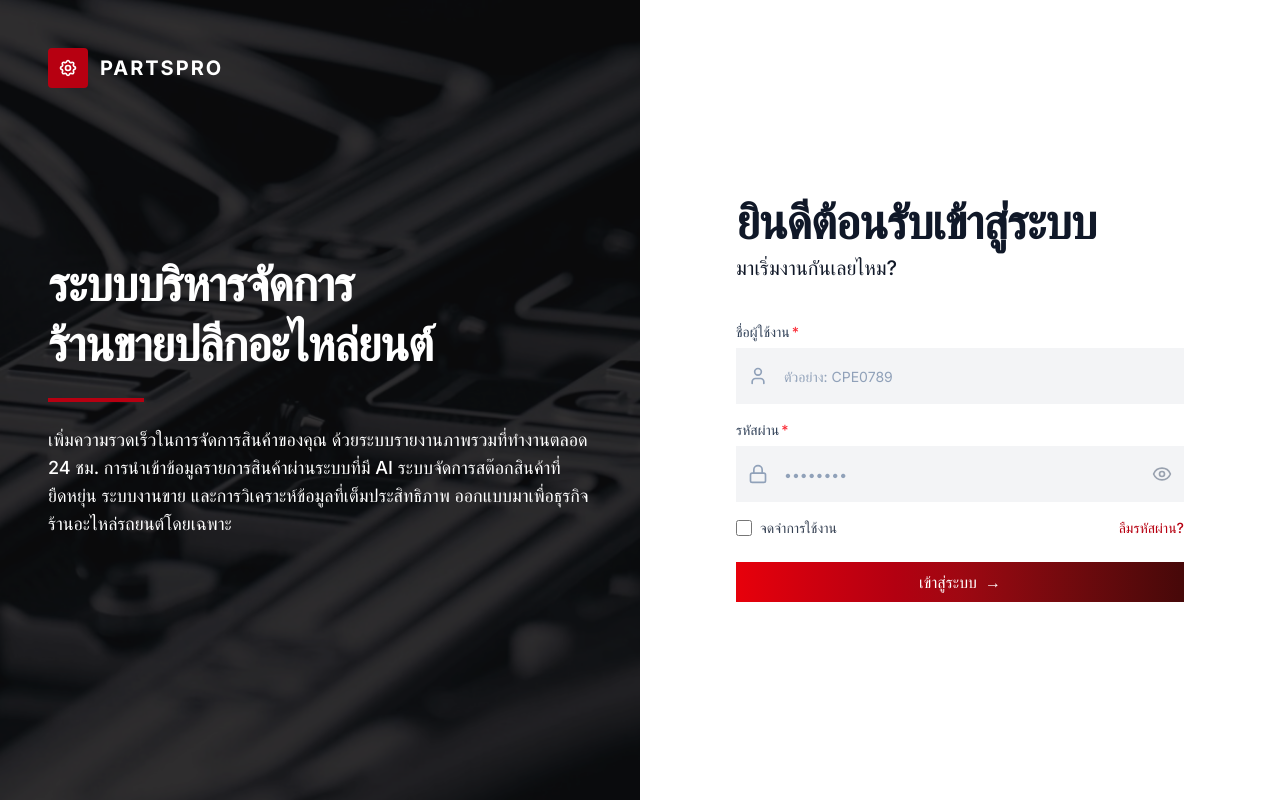
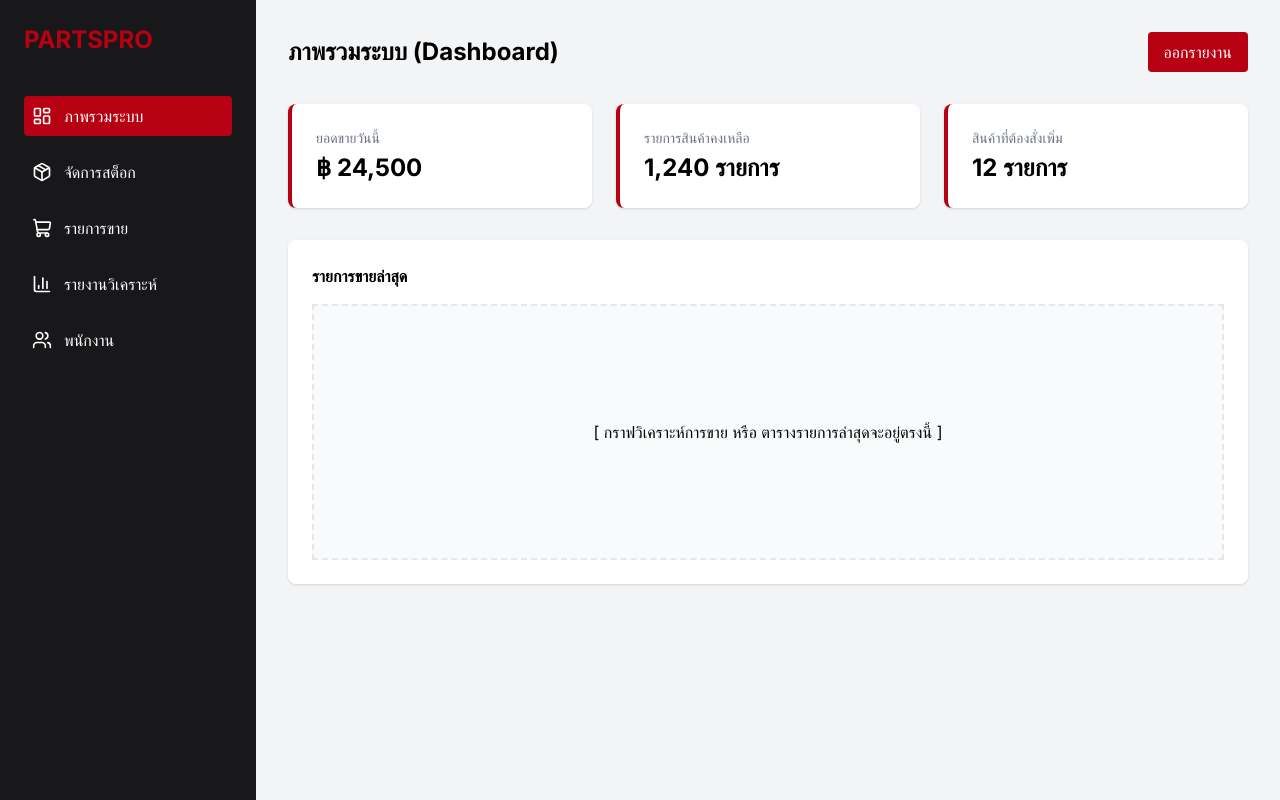
Before and after one commit to pidsana42-lgtm/AutoParts-Retail-Management-Web-Application, a React (Vite) app in the folder frontend/: page /dashboard in a window 1280 px wide. Built offline with nearby package versions, Linux system fonts and the light colour scheme; a web font is replaced by a local one.

Commit message:
fix: login ui

```diff
--- a/frontend/src/App.tsx
+++ b/frontend/src/App.tsx
@@ -1,10 +1,10 @@
-import Login from './app/login/Login';
+import AppRouter from "./app/app_router"
 
 function App() {
   return (
-    <>
-      <Login />
-    </>
+    <div className="App">
+      <AppRouter />
+    </div>
   )
 }
 
--- /dev/null
+++ b/frontend/src/app/app_router.tsx
@@ -0,0 +1,14 @@
+import { Routes, Route } from 'react-router-dom';
+import Login from './login/Login';
+import Dashboard from './owner/dashboard/dashboard';
+
+const AppRouter = () => {
+  return (
+    <Routes>
+      <Route path="/" element={<Login />} />
+      <Route path="/dashboard" element={<Dashboard />} />
+    </Routes>
+  );
+};
+
+export default AppRouter;
--- /dev/null
+++ b/frontend/src/app/owner/dashboard/dashboard.tsx
@@ -0,0 +1,59 @@
+import React from 'react';
+import { LayoutDashboard, Package, ShoppingCart, BarChart3, Users, Settings } from 'lucide-react';
+
+const Dashboard: React.FC = () => {
+  return (
+    <div className="flex min-h-screen bg-gray-100">
+      {/* Sidebar */}
+      <aside className="w-64 bg-zinc-900 text-white p-6">
+        <h2 className="text-2xl font-bold mb-10 text-[#B70011]">PARTSPRO</h2>
+        <nav className="space-y-4">
+          <NavItem icon={<LayoutDashboard size={20}/>} label="ภาพรวมระบบ" active />
+          <NavItem icon={<Package size={20}/>} label="จัดการสต็อก" />
+          <NavItem icon={<ShoppingCart size={20}/>} label="รายการขาย" />
+          <NavItem icon={<BarChart3 size={20}/>} label="รายงานวิเคราะห์" />
+          <NavItem icon={<Users size={20}/>} label="พนักงาน" />
+        </nav>
+      </aside>
+
+      {/* Main Content */}
+      <main className="flex-1 p-8">
+        <header className="flex justify-between items-center mb-8">
+          <h1 className="text-2xl font-bold">ภาพรวมระบบ (Dashboard)</h1>
+          <button className="bg-[#B70011] text-white px-4 py-2 rounded">ออกรายงาน</button>
+        </header>
+
+        {/* Stats Cards */}
+        <div className="grid grid-cols-1 md:grid-cols-3 gap-6 mb-8">
+          <StatCard title="ยอดขายวันนี้" value="฿ 24,500" />
+          <StatCard title="รายการสินค้าคงเหลือ" value="1,240 รายการ" />
+          <StatCard title="สินค้าที่ต้องสั่งเพิ่ม" value="12 รายการ" />
+        </div>
+
+        {/* Chart/Table Placeholder */}
+        <div className="bg-white p-6 rounded-lg shadow-sm">
+          <h3 className="font-bold mb-4">รายการขายล่าสุด</h3>
+          <div className="h-64 bg-gray-50 flex items-center justify-center border-2 border-dashed border-gray-200">
+            [ กราฟวิเคราะห์การขาย หรือ ตารางรายการล่าสุดจะอยู่ตรงนี้ ]
+          </div>
+        </div>
+      </main>
+    </div>
+  );
+};
+
+// Component ย่อย
+const NavItem = ({ icon, label, active = false }: any) => (
+  <div className={`flex items-center gap-3 cursor-pointer p-2 rounded ${active ? 'bg-[#B70011]' : 'hover:bg-zinc-800'}`}>
+    {icon} <span>{label}</span>
+  </div>
+);
+
+const StatCard = ({ title, value }: any) => (
+  <div className="bg-white p-6 rounded-lg shadow-sm border-l-4 border-[#B70011]">
+    <p className="text-sm text-gray-500">{title}</p>
+    <p className="text-2xl font-bold mt-1">{value}</p>
+  </div>
+);
+
+export default Dashboard;
```
Also changed, not shown: 1 other file (tests, documents, lock files or other folders).
